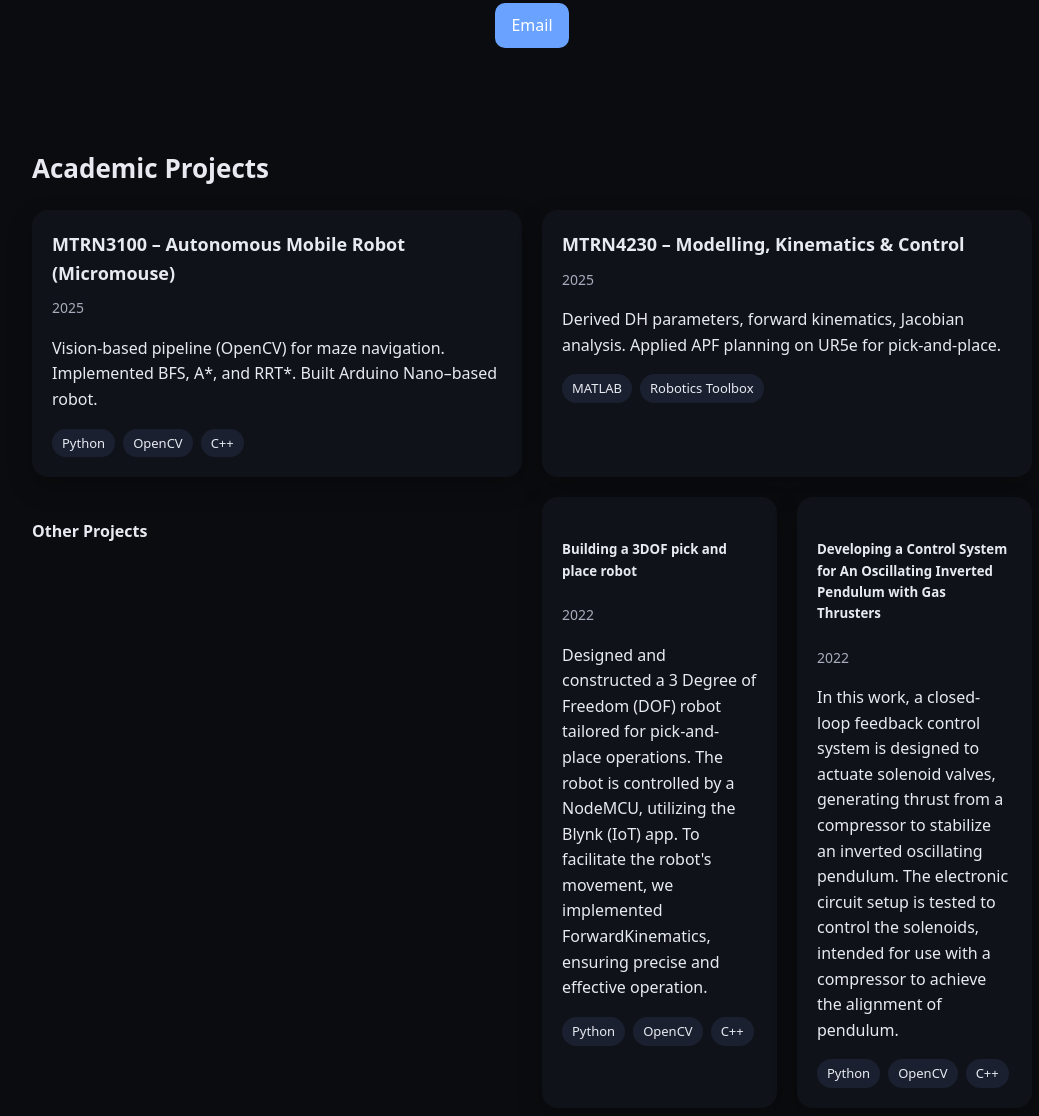
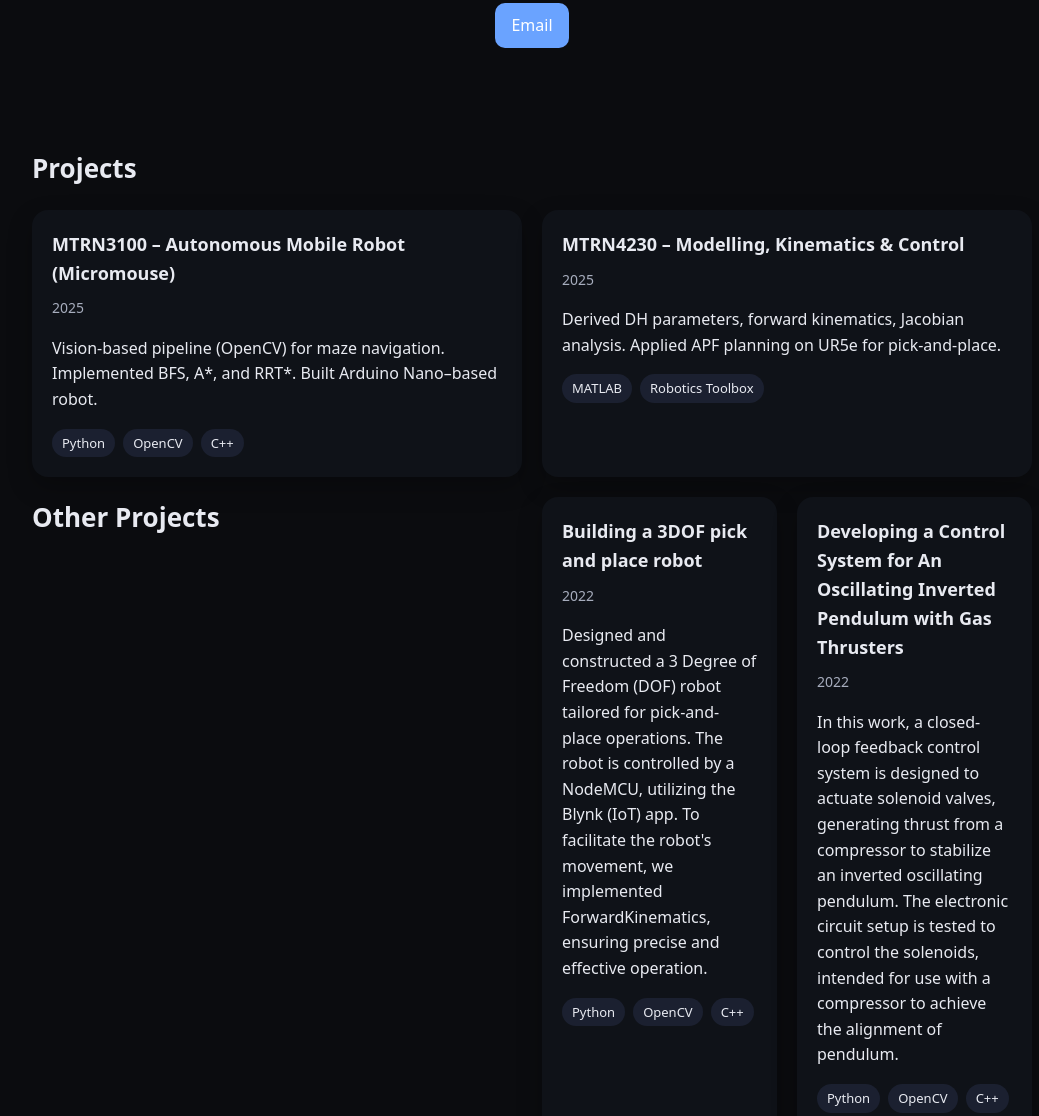
Before and after one commit to neeth-x/navneeth_cv, a plain HTML site: page index.html in a window 1280 px wide. Shown: the part 310-1426 px from the top of the page, without its empty margins (108-1147 px from the left). Drawn offline with Linux system fonts and the light colour scheme.

Commit message:
Update index.html

```diff
--- a/index.html
+++ b/index.html
@@ -73,7 +73,7 @@
     </section>
 
     <section id="projects">
-      <h2> Academic Projects</h2>
+      <h2> Projects</h2>
       <div class="grid cols-2">
         <div class="card">
           <h3>MTRN3100 – Autonomous Mobile Robot (Micromouse)</h3>
@@ -87,20 +87,21 @@
           <p>Derived DH parameters, forward kinematics, Jacobian analysis. Applied APF planning on UR5e for pick‑and‑place.</p>
           <div class="skills"><span class="chip">MATLAB</span><span class="chip">Robotics Toolbox</span></div>
         </div>
-      <h4> Other Projects</h4>
+      <h2> Other Projects</h2>
       <div class="grid cols-2">
         <div class="card">
-          <h5>Building a 3DOF pick and place robot</h5>
+          <h3>Building a 3DOF pick and place robot</h3>
           <div class="meta">2022</div>
           <p>Designed and constructed a 3 Degree of Freedom (DOF) robot tailored for pick-and-place operations. The robot is controlled by a NodeMCU, utilizing the Blynk (IoT) app. To facilitate the robot's movement, we implemented ForwardKinematics, ensuring precise and effective operation.</p>
           <div class="skills"><span class="chip">Python</span><span class="chip">OpenCV</span><span class="chip">C++</span></div>
         </div>
         <div class="card">
-          <h5>Developing a Control System for An Oscillating Inverted Pendulum with Gas Thrusters</h5>
+          <h3>Developing a Control System for An Oscillating Inverted Pendulum with Gas Thrusters</h3>
           <div class="meta">2022</div>
           <p>In this work, a closed-loop feedback control system is designed to actuate solenoid valves, generating thrust from a compressor to stabilize an inverted oscillating pendulum. The electronic circuit setup is tested to control the solenoids, intended for use with a compressor to achieve the alignment of pendulum.</p>
           <div class="skills"><span class="chip">Python</span><span class="chip">OpenCV</span><span class="chip">C++</span></div>
         </div>
+      </div>
       </div>
     </section>
 
```
